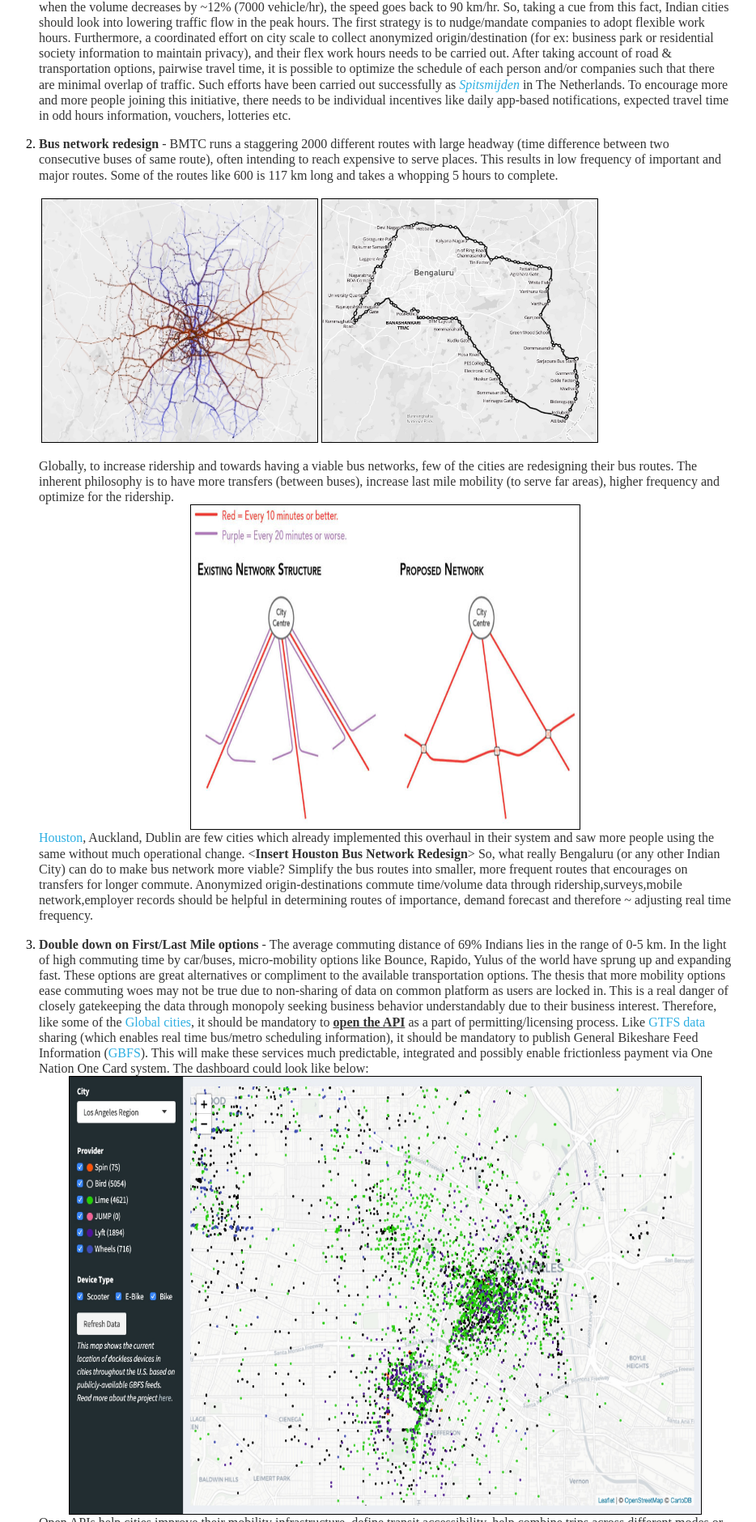
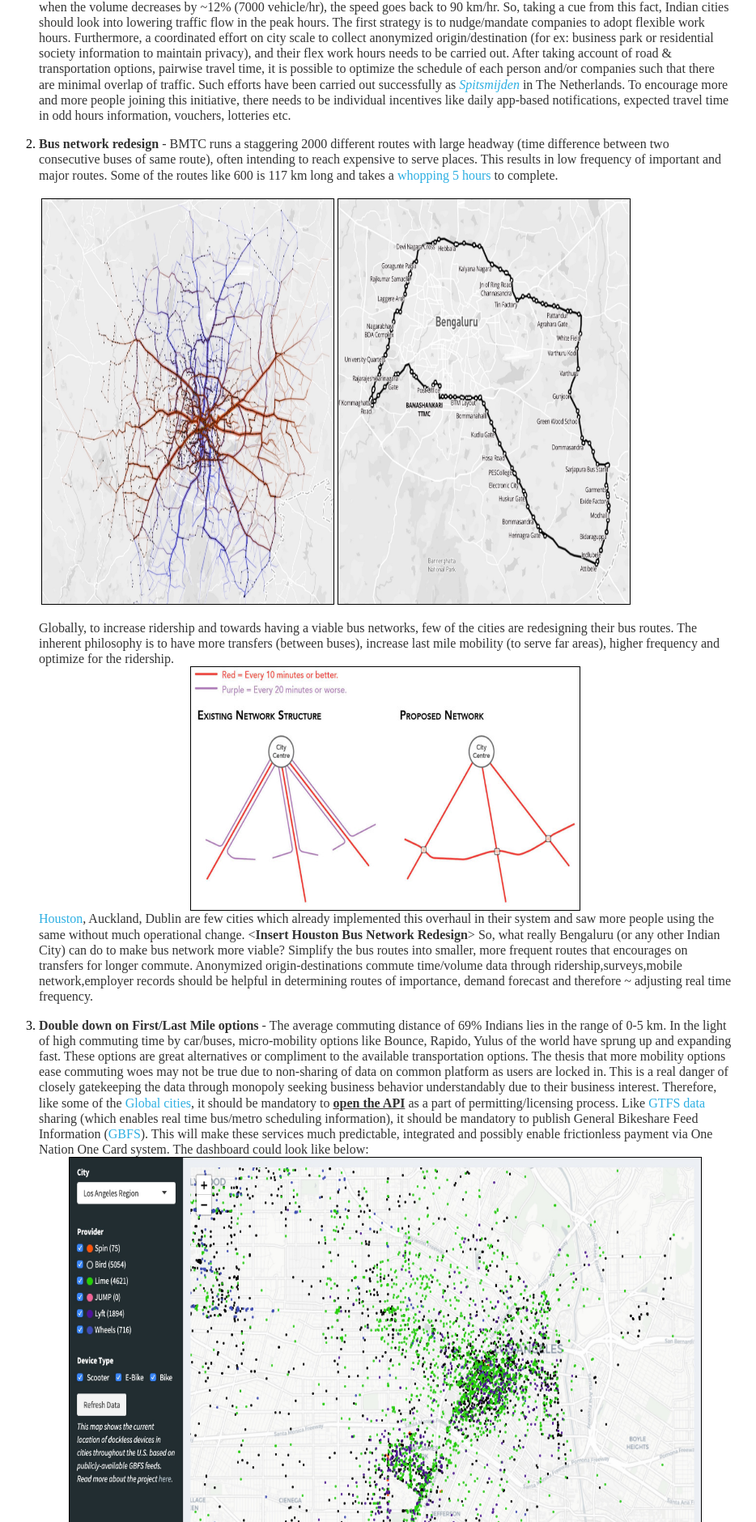
Before and after one commit to vikssai/vikssai.github.io, a Jekyll site: the page built from _posts/2019-11-1-Using_AI_to_decongest_India_City.md, in a window 1280 px wide. Shown: the part 1349-3229 px from the top of the page at 81% size, without its empty margins (184-1118 px from the left). Built offline with Jekyll 4.4.1, drawn with Linux system fonts in a browser that asks for light colours.

Commit message:
formatting

```diff
--- a/css/main.css
+++ b/css/main.css
@@ -70,6 +70,21 @@
     height:360px;
     border: 1px solid black;
 }
+}
+img[src*='#center_2sqr'] {
+    display: block;
+    margin: auto;
+    width:380px;
+    height:340px;
+    border: 1px solid black;
+}
+img[src*='#center_2rect'] {
+    display: block;
+    margin: auto;
+    width:480px;
+    height:300px;
+    border: 1px solid black;
+}
 img[src*='#center_lsqr'] {
     display: block;
     margin: auto;
```
Also changed, not shown: _posts/2019-11-1-Using_AI_to_decongest_India_City.md (+3 -5 lines).
